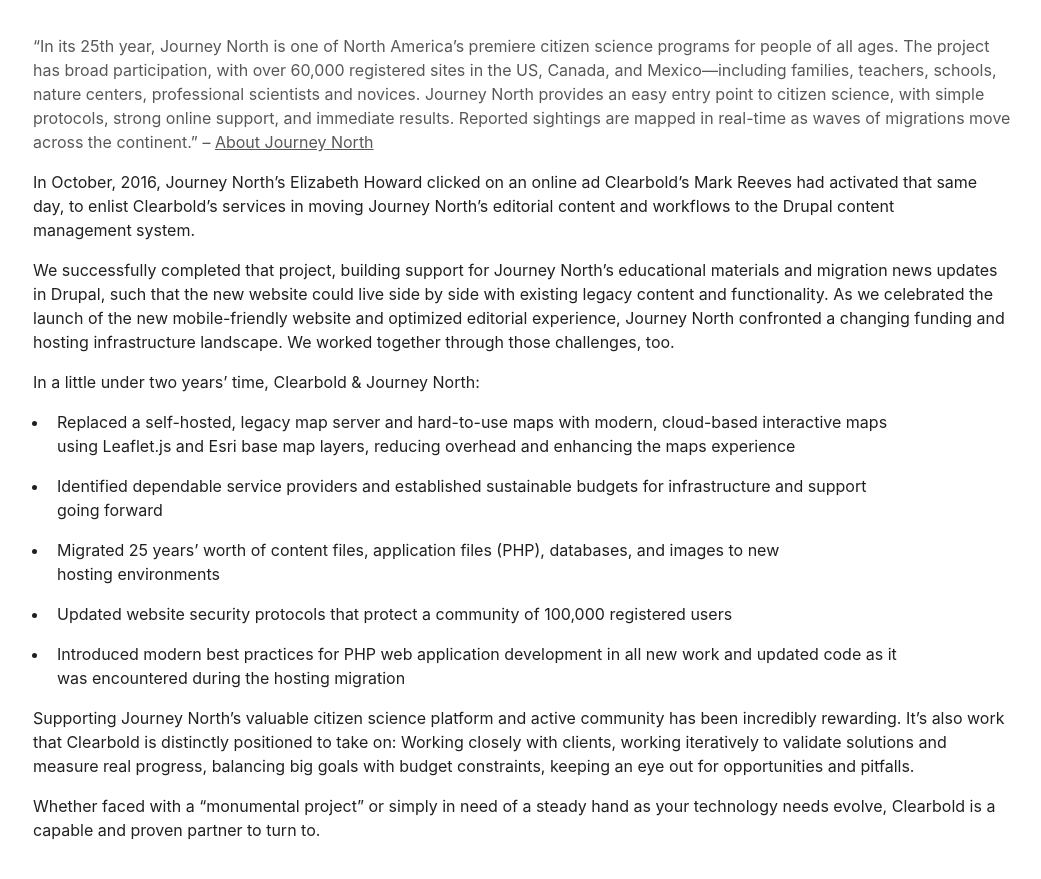
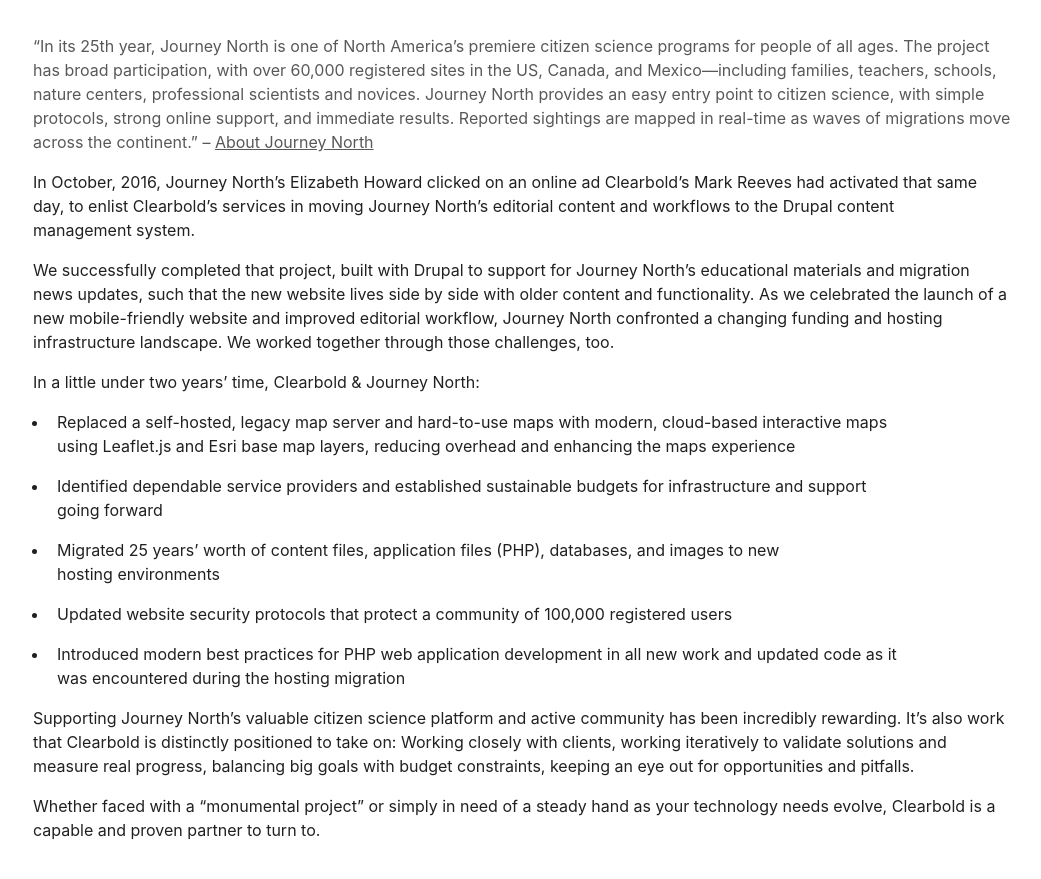
Before and after one commit to clearbold/clearbold.github.io, a Jekyll site: the page built from jn.html, in a window 1280 px wide and 900 px high, scrolled down 2096 px. Shown: the top 879 px of the window, without its empty margins (117-1158 px from the left). Built offline with Jekyll 4.4.1, drawn with Linux system fonts in a browser that asks for light colours.

Commit message:
Copy tweaks

```diff
--- a/_layouts/jn.html
+++ b/_layouts/jn.html
@@ -94,7 +94,7 @@
             {% if page.campaign == 'fpf' %}<p>Let&rsquo;s talk about reliable, sustainable, user-friendly web solutions.</p>{% endif %}
             <p class="about-jn">&ldquo;In its 25th year, Journey North is one of North America&rsquo;s premiere citizen science programs for people of all ages. The project has broad participation, with over 60,000 registered sites in the US, Canada, and Mexico&mdash;including families, teachers, schools, nature centers, professional scientists and novices. Journey North provides an easy entry point to citizen science, with simple protocols, strong online support, and immediate results. Reported sightings are mapped in real-time as waves of migrations move across the continent.&rdquo; &ndash;&nbsp;<a href="https://journeynorth.org/about">About Journey&nbsp;North</a></p>
             <p>In October, 2016, Journey North&rsquo;s Elizabeth Howard clicked on an online ad Clearbold&rsquo;s Mark Reeves had activated that same day, to enlist Clearbold&rsquo;s services in moving Journey North&rsquo;s editorial content and workflows to the Drupal content management&nbsp;system.</p>
-            <p>We successfully completed that project, building support for Journey North&rsquo;s educational materials and migration news updates in Drupal, such that the new website could live side by side with existing legacy content and functionality. As we celebrated the launch of the new mobile-friendly website and optimized editorial experience, Journey North confronted a changing funding and hosting infrastructure landscape. We worked together through those challenges,&nbsp;too.</p>
+            <p>We successfully completed that project, built with Drupal to support for Journey North&rsquo;s educational materials and migration news updates, such that the new website lives side by side with older content and functionality. As we celebrated the launch of a new mobile-friendly website and improved editorial workflow, Journey North confronted a changing funding and hosting infrastructure landscape. We worked together through those challenges,&nbsp;too.</p>
             <p>In a little under two years&rsquo; time, Clearbold &amp; Journey&nbsp;North:</p>
             <ul>
                 <li>Replaced a self-hosted, legacy map server and hard-to-use maps with modern, cloud-based interactive maps using Leaflet.js and Esri base map layers, reducing overhead and enhancing the maps&nbsp;experience</li>
```
